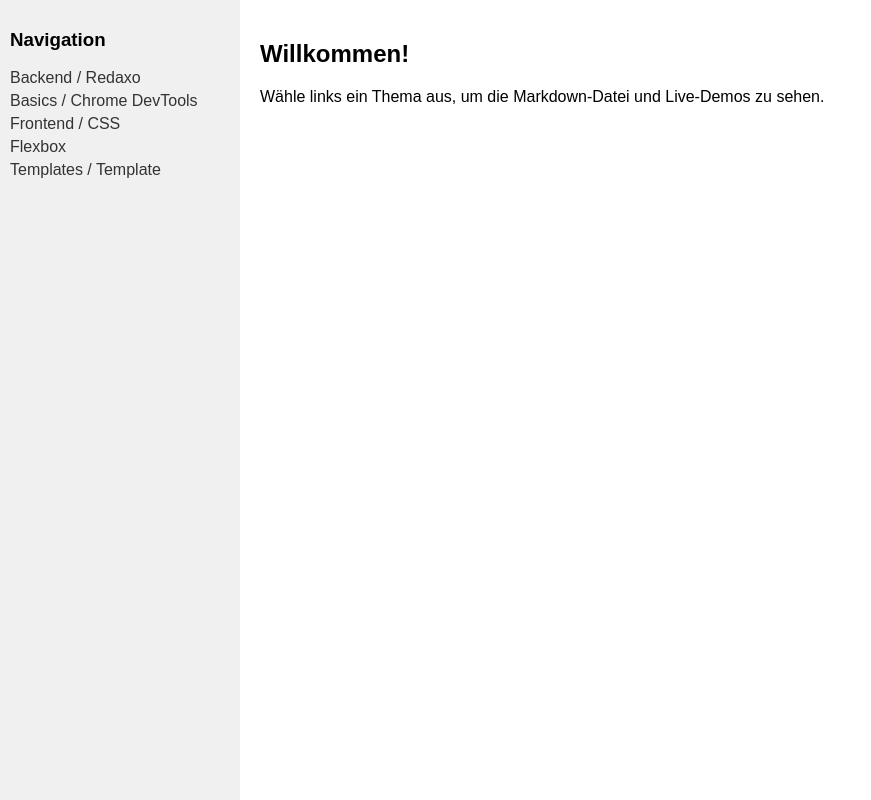
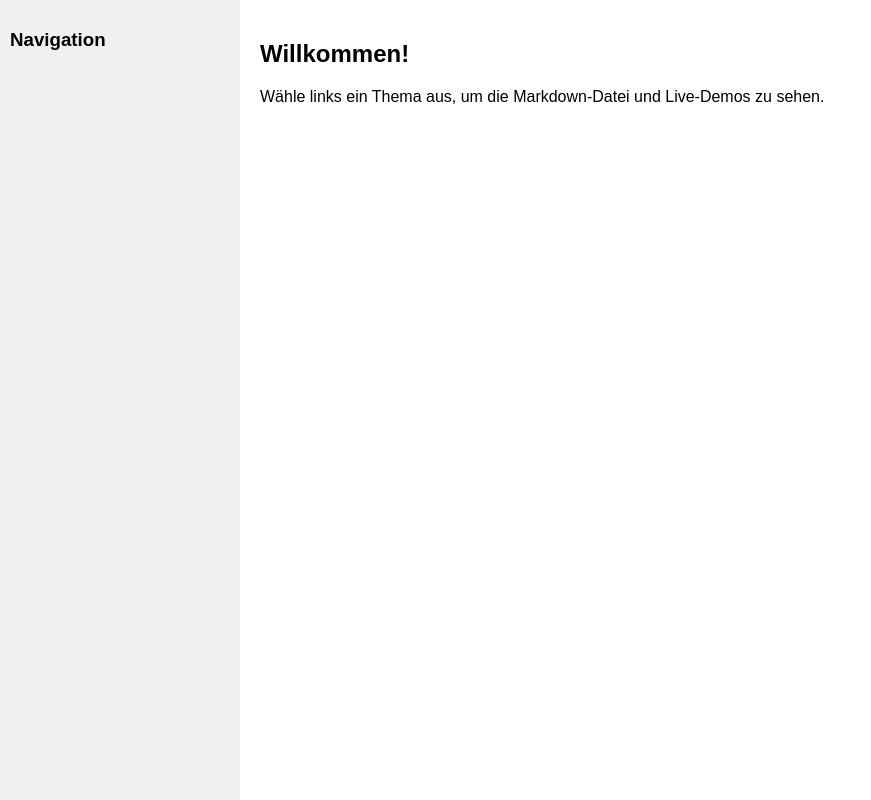
Before and after one commit to ddeeenniiss/knowledge-base, a plain HTML site: page index.html in a window 1280 px wide. Shown: the whole page, without its empty margins (0-871 px from the left). Drawn offline with nearby package versions, Linux system fonts and the light colour scheme; no server answers.

Commit message:
Update index.html

```diff
--- a/index.html
+++ b/index.html
@@ -21,11 +21,7 @@
 <nav>
   <h3>Navigation</h3>
   <ul>
-    <li><a onclick="loadMD('backend/')">Backend / Redaxo</a></li>
-    <li><a onclick="loadMD('basics/')">Basics / Chrome DevTools</a></li>
-    <li><a onclick="loadMD('frontend/css/css.md')">Frontend / CSS</a></li>
-    <li><a onclick="loadMD('frontend/css/flex.md')">Flexbox</a></li>
-    <li><a onclick="loadMD('templates/')">Templates / Template</a></li>
+    <!-- wird von buildNav gefüllt -->
   </ul>
 </nav>
 
```
